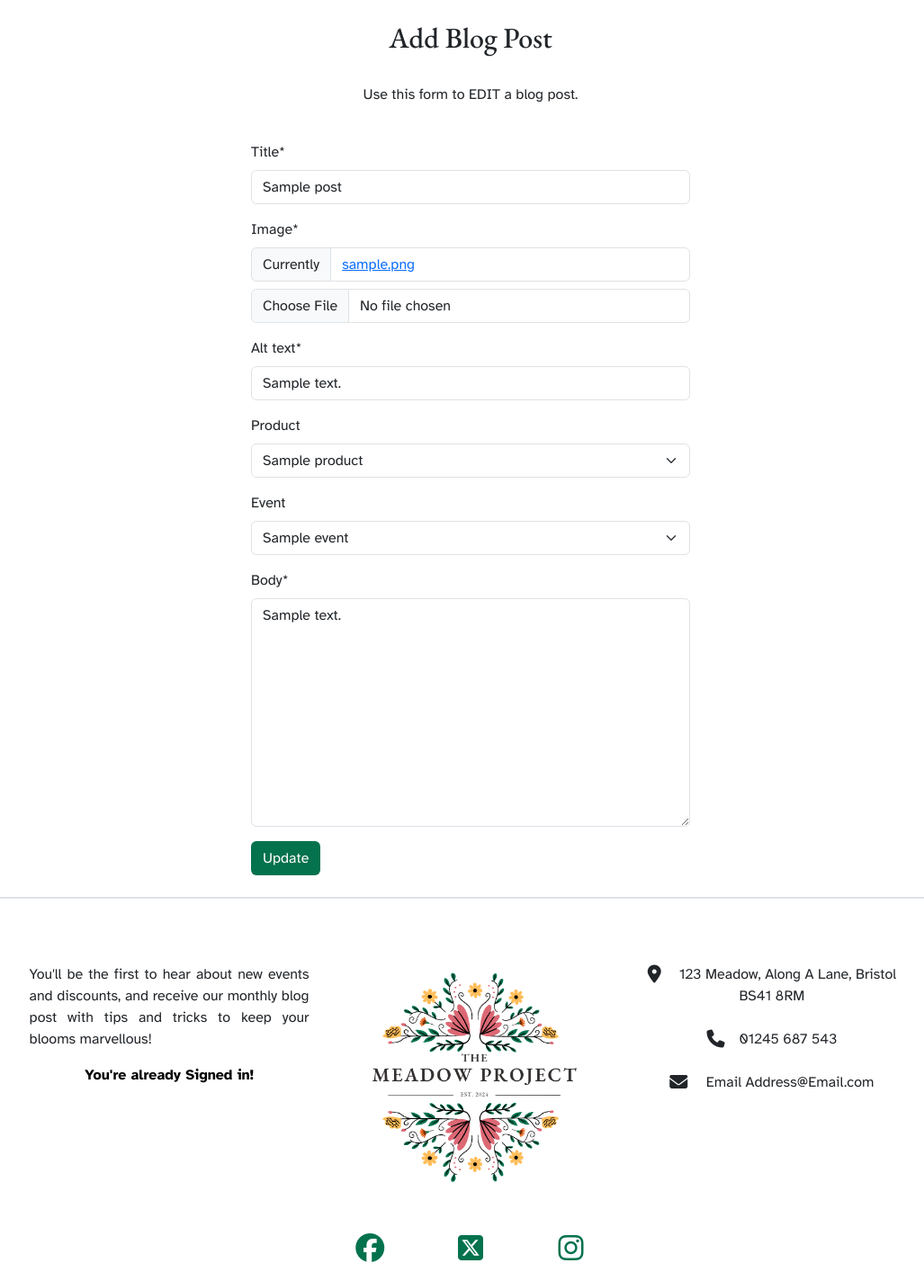
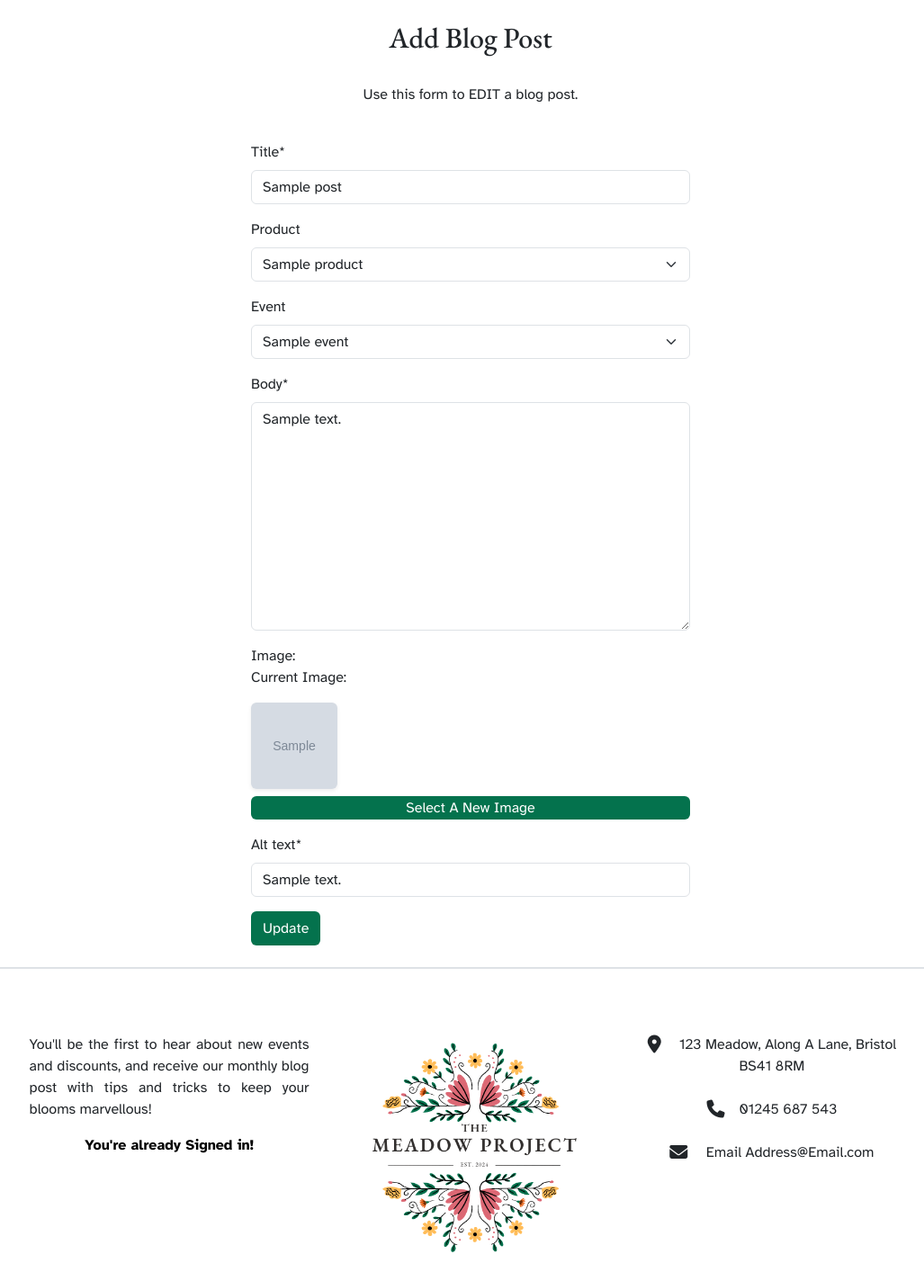
Before and after one commit to kosamad/the-meadow-project, a Django app: page /blog/post/1/edit/ in a window 1280 px wide. Shown: the part 76-1500 px from the top of the page at 90% size, without its empty margins (117-1144 px from the left). Run offline with Django 3.2, Linux system fonts and the light colour scheme; a user stored in the database is signed in; tables that the repository leaves empty hold one stand-in row (values such as "Sample post"); grey boxes marked "Sample" are stand-in pictures; some libraries are stand-ins or nearby versions.

Commit message:
Blog uses custom widget for image editing.

```diff
--- a/blog/forms.py
+++ b/blog/forms.py
@@ -2,6 +2,7 @@ from django import forms
 from .models import Post
 from products.models import Product, Event
 from django_summernote.widgets import SummernoteWidget
+from .widgets import CustomClearableFileInput
 
 
 class PostForm(forms.ModelForm):
@@ -15,8 +16,8 @@ class PostForm(forms.ModelForm):
         widgets = {
             'alt_text': forms.TextInput(attrs={'placeholder':'Add descriptive text for your image'}),
             'title': forms.TextInput,
-            'image': forms.ClearableFileInput,
+            'image': CustomClearableFileInput,
             'body': SummernoteWidget(),
-        }
-        product = forms.ModelChoiceField(queryset=Product.objects.all(), widget=forms.Select(attrs={'placeholder': 'Select a product'}))
-        event = forms.ModelChoiceField(queryset=Event.objects.all(), widget=forms.Select(attrs={'placeholder': 'Select an event'}))
+            'product': forms.Select(attrs={'placeholder': 'Select a product'}),
+            'event': forms.Select(attrs={'placeholder': 'Select an event'}),
+            }
--- /dev/null
+++ b/blog/templates/blog/custom_widget_templates/custom_clearable_file_input.html
@@ -0,0 +1,14 @@
+<!-- widget code adapted from Boutique Ado tutorial by Code Institute -->
+{% if widget.is_initial %}
+    <p >{{ widget.initial_text }}:</p>
+    <a href="{{ widget.value.url }}">
+        <img width="96" height="96" class="rounded shadow-sm mb-2" src="{{ widget.value.url }}" alt="{{ widget.value.name }}">
+    </a>
+    {{ widget.input_text }}  <!-- Input text for context (e.g., 'Select a new image') -->
+{% endif %}
+<div class="form-group">
+<span class="btn btn-green btn-file">
+    Select A New Image <input id="new-image" type="{{ widget.type }}" name="{{ widget.name }}"{% include "django/forms/widgets/attrs.html" %}>
+</span>
+<strong><p class="text-danger" id="filename"></p></strong>
+</div>
--- a/blog/templates/blog/post_update.html
+++ b/blog/templates/blog/post_update.html
@@ -37,7 +37,20 @@
             <div class="form-group">
             <form action="" method="POST" enctype="multipart/form-data">
                 {% csrf_token %}
-                {{ form|crispy }}
+                <div class="form-field">
+                    {{ form.title|as_crispy_field }}
+                    {{ form.product|as_crispy_field }}
+                    {{ form.event|as_crispy_field }}
+                    {{ form.body|as_crispy_field }}
+                    <!-- Render custom image widget separately -->
+                    <div class="form-field">
+                        <label for="{{ form.image.id_for_label }}">Image:</label>
+                        {{ form.image }}
+                    </div>
+                    {{ form.alt_text|as_crispy_field }}
+
+
+                </div>
                 <button class="btn btn-green">Update</button>
             </form>
         </div>
--- a/blog/views.py
+++ b/blog/views.py
@@ -102,6 +102,7 @@ class UpdatePostView(LoginRequiredMixin, UserPassesTestMixin, UpdateView):
         return reverse_lazy('post_detail', kwargs={'post_id': self.object.id})
 
 
+
 class DeletePostView(LoginRequiredMixin, UserPassesTestMixin, DeleteView):
     model = Post
     template_name = 'blog/post_delete.html'
```
Also changed, not shown: blog/widgets.py (added, +9 -0 lines).
